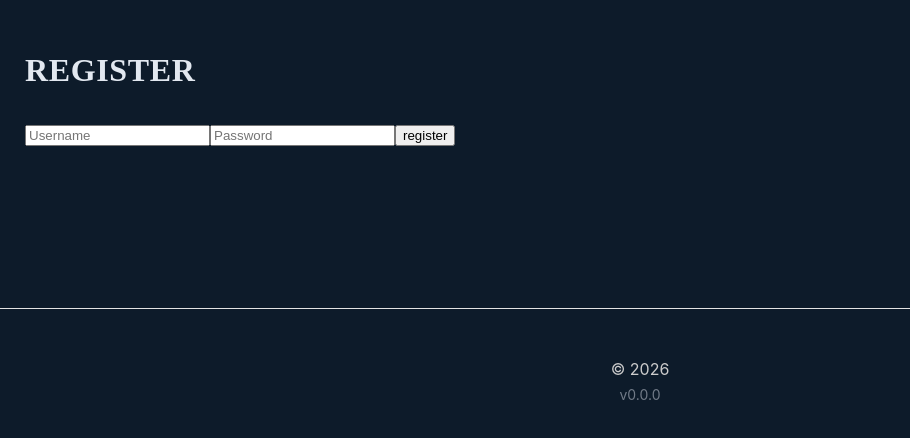
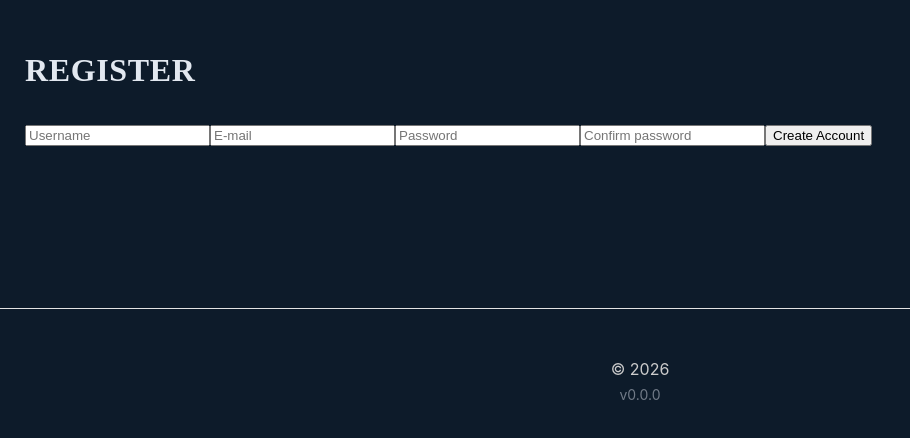
Before and after one commit to LuisDev912/EduMath-Track, a React (Vite) app in the folder frontend/: page /register in a window 1280 px wide. Shown: the part 110-548 px from the top of the page, without its empty margins (0-910 px from the left). Built offline with nearby package versions, Linux system fonts and the light colour scheme.

Commit message:
fix(frontend): include a e-mail field and confirm password field for the register form

```diff
--- a/frontend/src/features/auth/pages/Register.tsx
+++ b/frontend/src/features/auth/pages/Register.tsx
@@ -26,6 +26,15 @@ export default function Register() {
                     aria-required
                 />
 
+                <label htmlFor="user-email" className="sr-only">Enter your email here:</label>
+                <input
+                    id="user-email"
+                    type="email"
+                    placeholder="E-mail"
+                    required
+                    aria-required
+                />
+
                 <label htmlFor="user-password" className="sr-only">Enter your password here:</label>
                 <input
                     id="user-password"
@@ -35,9 +44,18 @@ export default function Register() {
                     aria-required
                 />
 
+                <label htmlFor="confirm-password" className="sr-only">Confirm your password here:</label>
+                <input
+                    id="confirm-password"
+                    type="password"
+                    placeholder="Confirm password"
+                    required
+                    aria-required
+                />
+
                 <input
                     type="submit"
-                    value="register"
+                    value="Create Account"
                     id="register-submit"
                 />
             </form>
```
